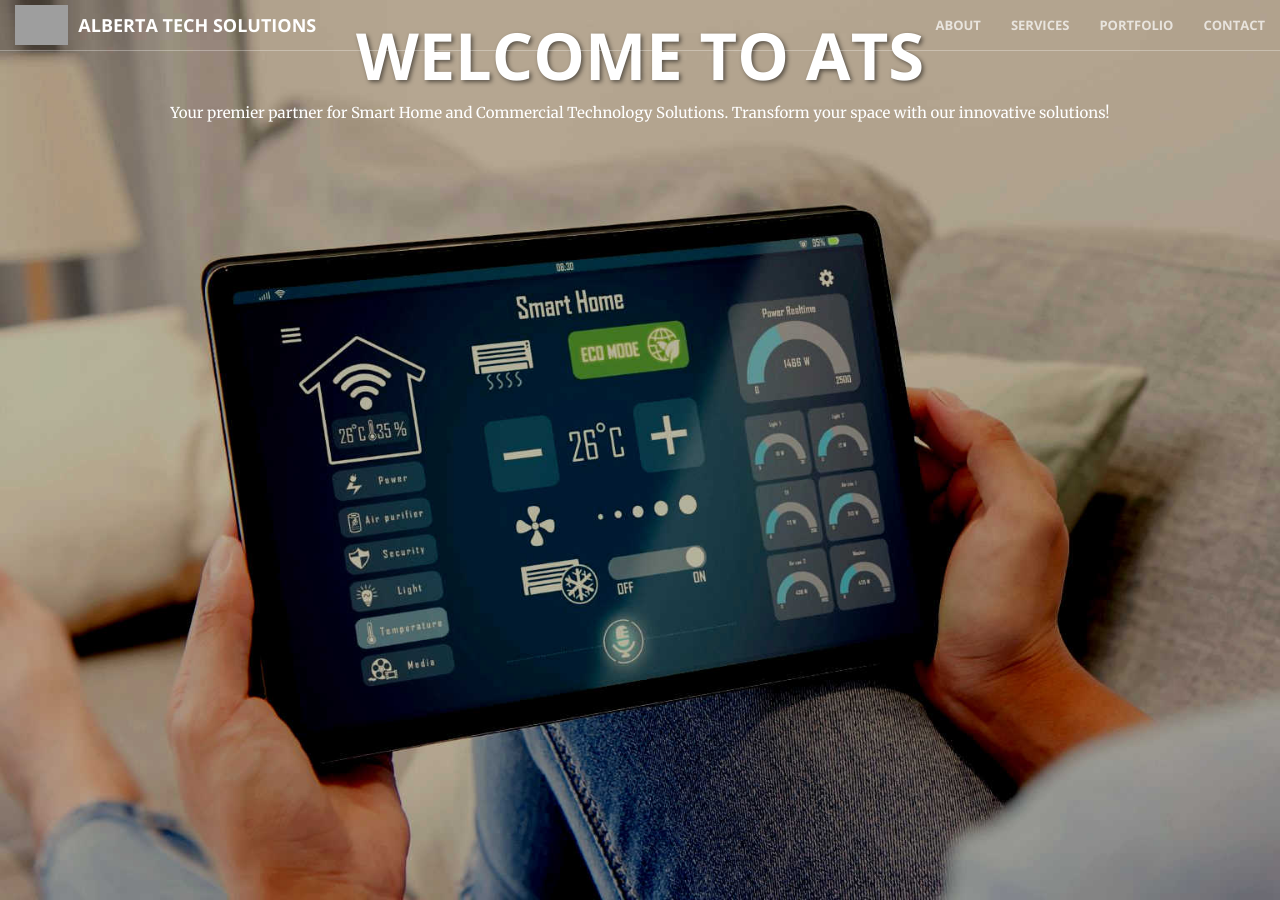
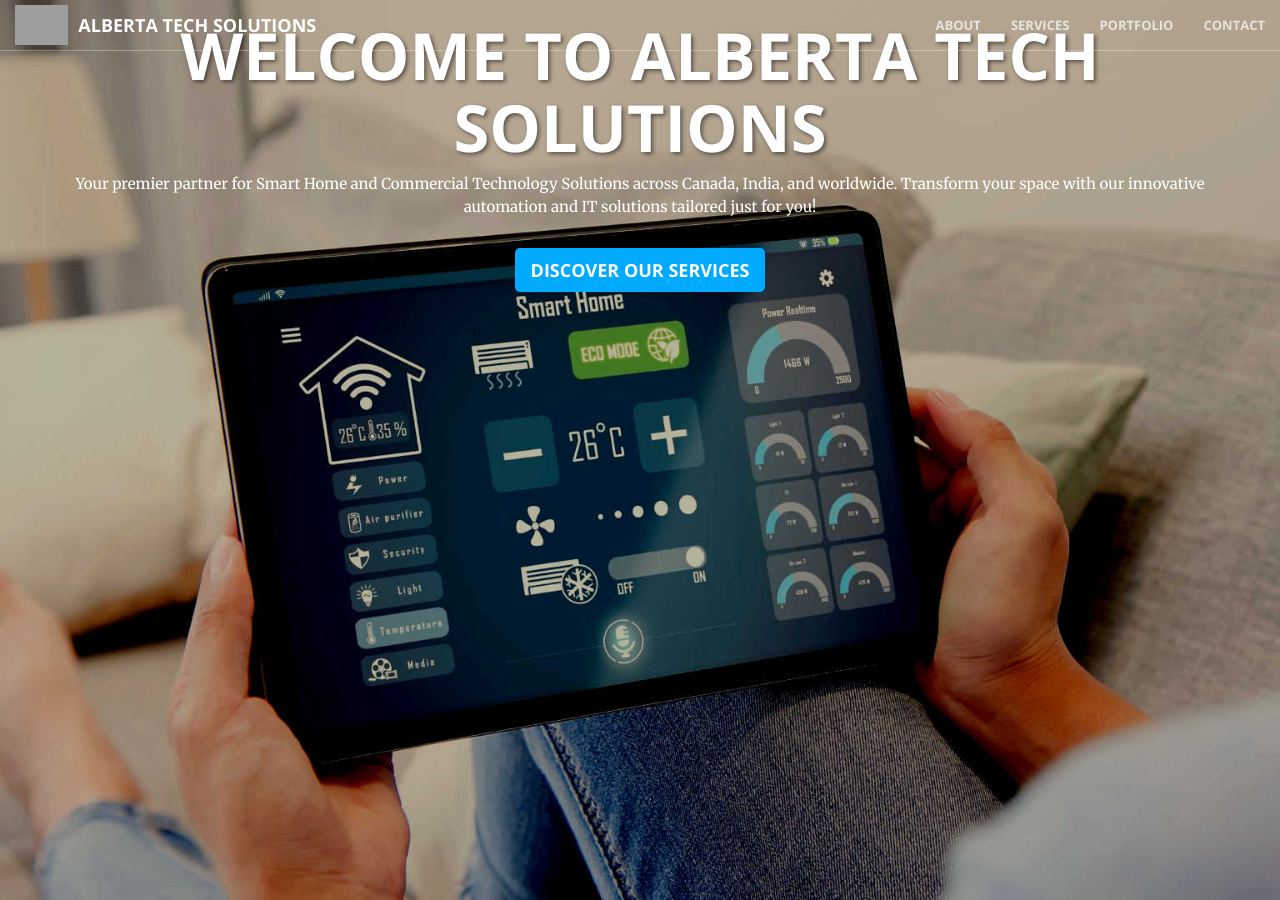
Before and after one commit to ATSGIS/albertatechsolutions, a Jekyll site: the page built from index.html, in a window 1280 px wide and 900 px high. Built offline with Jekyll 4.4.1, drawn with Linux system fonts in a browser that asks for light colours; grey boxes are pictures that could not be loaded.

Commit message:
Update header.html

```diff
--- a/_includes/header.html
+++ b/_includes/header.html
@@ -1,7 +1,19 @@
 <header class="bg-primary text-light text-center py-5" style="position: relative;">
     <div class="container">
-        <h1 style="font-size: 3.5rem; font-weight: bold; text-transform: uppercase; text-shadow: 2px 2px 4px rgba(0, 0, 0, 0.5);">Welcome to ATS</h1>
-        <p style="font-size: 1.5rem; margin-bottom: 30px; line-height: 1.5;">Your premier partner for Smart Home and Commercial Technology Solutions. Transform your space with our innovative solutions!</p>
+        <h1 style="font-size: 3.5rem; font-weight: bold; text-transform: uppercase; text-shadow: 2px 2px 4px rgba(0, 0, 0, 0.5);">Welcome to Alberta Tech Solutions</h1>
+        <p style="font-size: 1.5rem; margin-bottom: 30px; line-height: 1.5;">
+            Your premier partner for Smart Home and Commercial Technology Solutions across Canada, India, and worldwide. Transform your space with our innovative automation and IT solutions tailored just for you!
+        </p>
+        <a href="#services" class="btn btn-light btn-lg" style="border-radius: 5px; background-color: #00aaff; color: #fff; transition: background-color 0.3s;">Discover Our Services</a>
     </div>
+</header>
 
-</header>
+<!-- Meta Tags for SEO -->
+<meta name="description" content="Alberta Tech Solutions offers premier smart home and commercial technology solutions. Transform your space with innovative automation and IT solutions tailored for you." />
+<meta name="keywords" content="Smart Home Solutions, Commercial Technology, Automation, IT Solutions, Alberta Tech Solutions, Canada, India" />
+<meta property="og:title" content="Welcome to Alberta Tech Solutions" />
+<meta property="og:description" content="Your partner for smart home and commercial technology solutions worldwide." />
+<meta property="og:url" content="https://albertatechsolutions.com" />
+<meta property="og:type" content="website" />
+<meta name="twitter:title" content="Welcome to Alberta Tech Solutions" />
+<meta name="twitter:description" content="Discover innovative smart home and commercial technology solutions tailored for you." />
```
